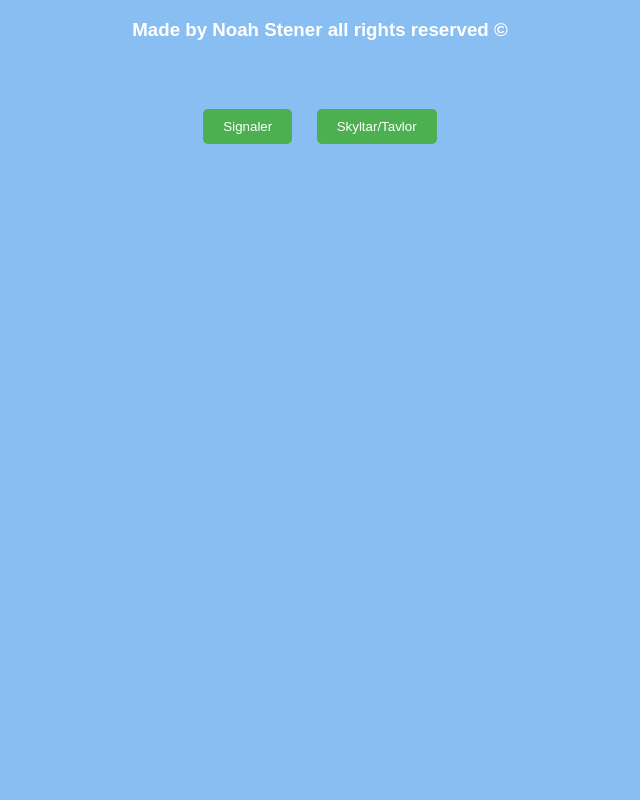
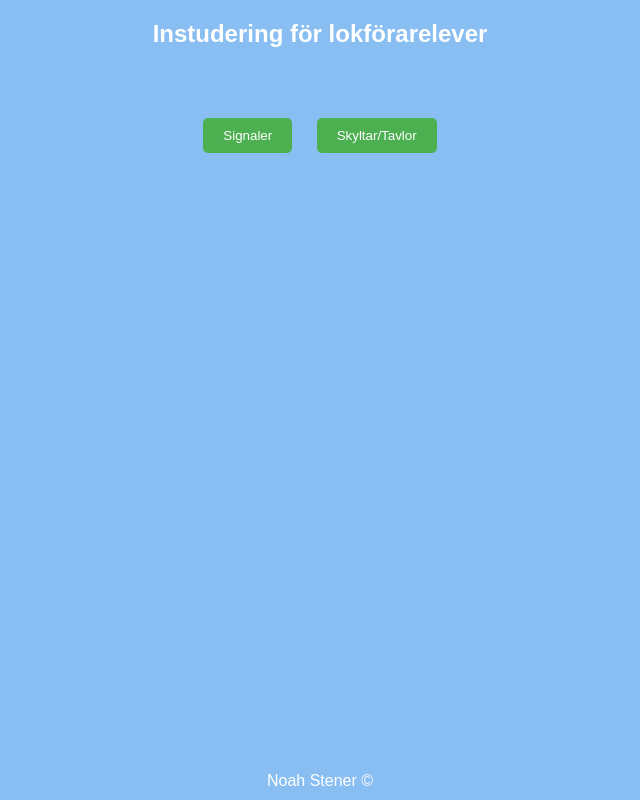
Before and after one commit to NoahStener/MyProject, a plain HTML site: page index.html in a window 1280 px wide. Shown: the whole page, without its empty margins (320-960 px from the left). Drawn offline with Linux system fonts and the light colour scheme.

Commit message:
minor changes

```diff
--- a/css/style.css
+++ b/css/style.css
@@ -9,7 +9,7 @@ body, html {
     flex-direction: column;
     align-items: center;
 }
-h3{
+h2{
     color: hsl(0, 0%, 100%);
 }
 .content{
@@ -149,3 +149,7 @@ button:hover {
     border-radius: 5px;
     cursor: pointer;
 }
+footer{
+    margin: 10px;
+    color: white;
+}
--- a/index.html
+++ b/index.html
@@ -3,12 +3,12 @@
 <head>
     <meta charset="UTF-8">
     <meta name="viewport" content="width=device-width, initial-scale=1.0">
-    <title>My Website</title>
+    <title>My Project</title>
     <link rel="stylesheet" type="text/css" href="css/style.css">
 </head>
 <body>
     <header>
-        <h3>Made by Noah Stener all rights reserved ©</h3>
+        <h2>Instudering för lokförarelever</h2>
     </header>
     <div class="choice-container">
         <div id="quiz-selection">
@@ -40,6 +40,7 @@
         </div>
 
     </div>
+    <footer>Noah Stener ©</footer>
     <script src="javascript/index.js"></script>
 </body>
 </html>
--- a/javascript/index.js
+++ b/javascript/index.js
@@ -708,13 +708,11 @@ function showEndOfSignsMessage() {
 }
 
 document.getElementById('back-to-start').addEventListener('click', function() {
+
     // Antingen återladda sidan för att återställa allt till initialt tillstånd
     window.location.reload(true);
-    // Eller använd window.location.href = '/' för att navigera till startsidan
+
 });
-
-
-
 
 
 
```
